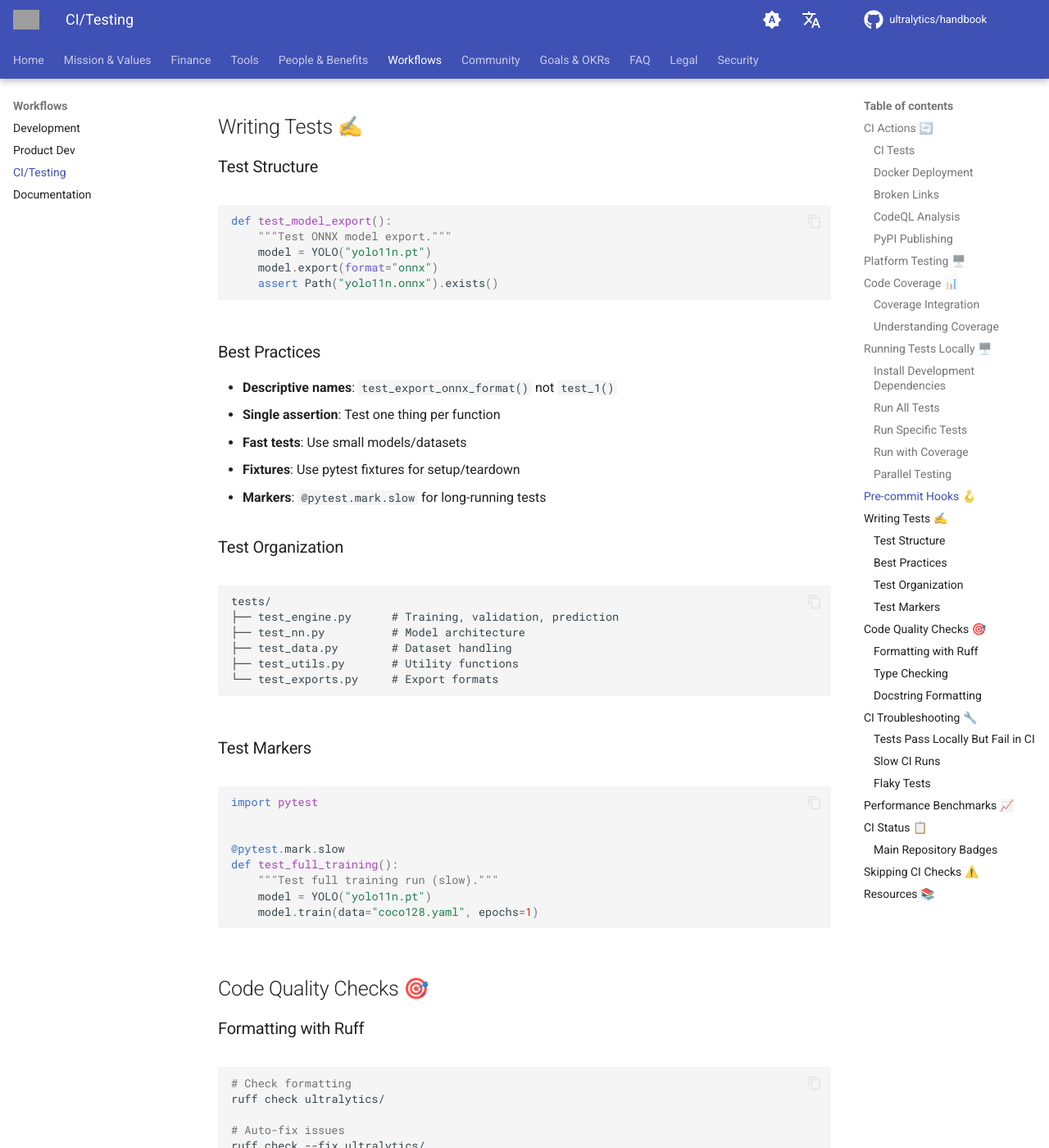
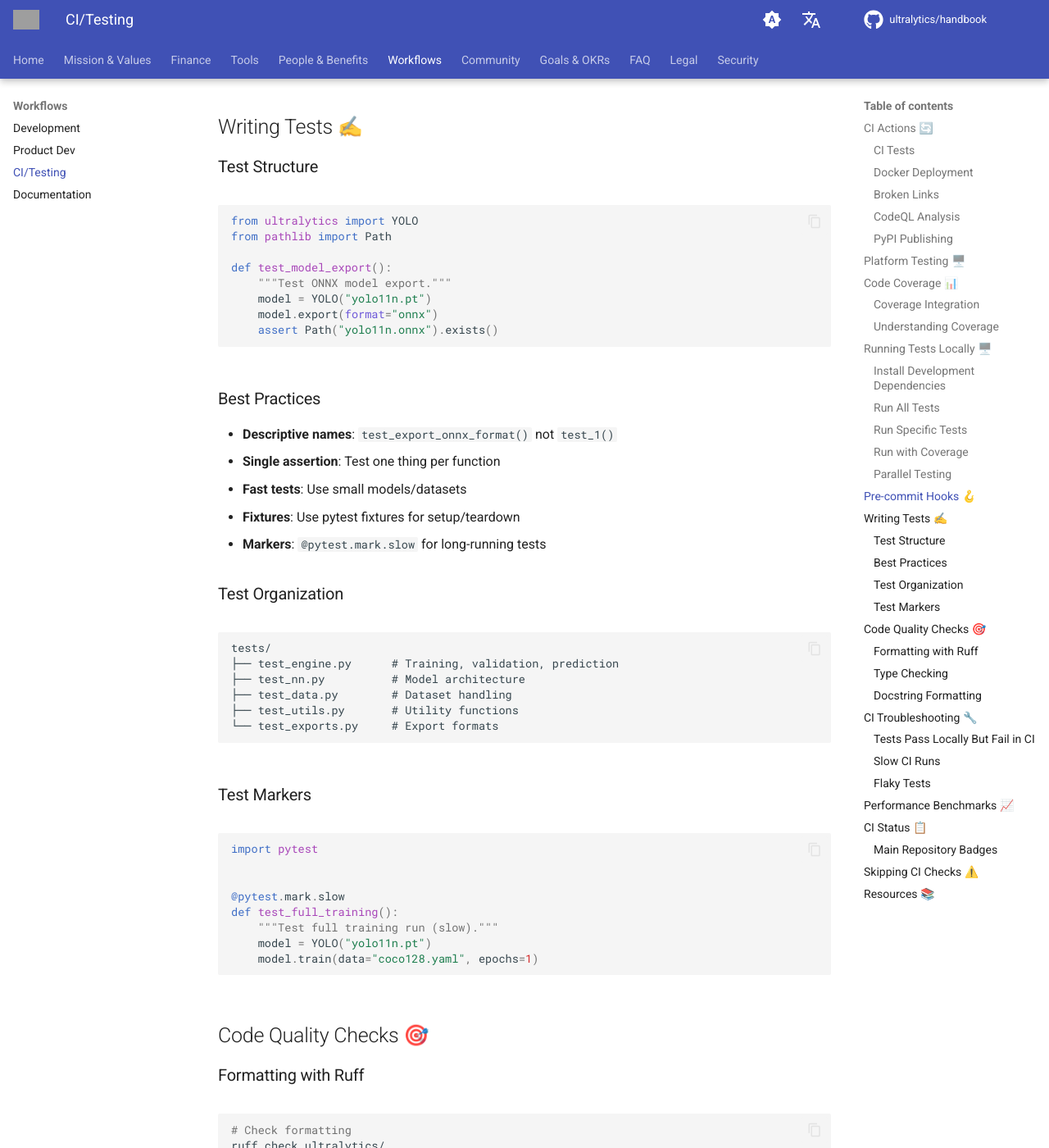
Before and after one commit to ultralytics/handbook, an MkDocs documentation site: the page built from docs/en/workflows/ci-testing.md, in a window 1280 px wide and 1400 px high, scrolled down 3274 px. Shown: the whole window at 82% size. Built offline with MkDocs 1.6.1 and Material for MkDocs 9.7.7, drawn with Linux system fonts in a browser that asks for light colours; comment, search, counter and statistics services are not loaded; some of the changed text lies outside the part shown; grey boxes are pictures that could not be loaded.

````diff
--- a/docs/en/workflows/ci-testing.md
+++ b/docs/en/workflows/ci-testing.md
@@ -130,6 +130,9 @@ pre-commit run --all-files
 ### Test Structure
 
 ```python
+from ultralytics import YOLO
+from pathlib import Path
+
 def test_model_export():
     """Test ONNX model export."""
     model = YOLO("yolo11n.pt")
````
Also changed, not shown: other parts of docs/en/workflows/ci-testing.md (+2 -0 lines).
